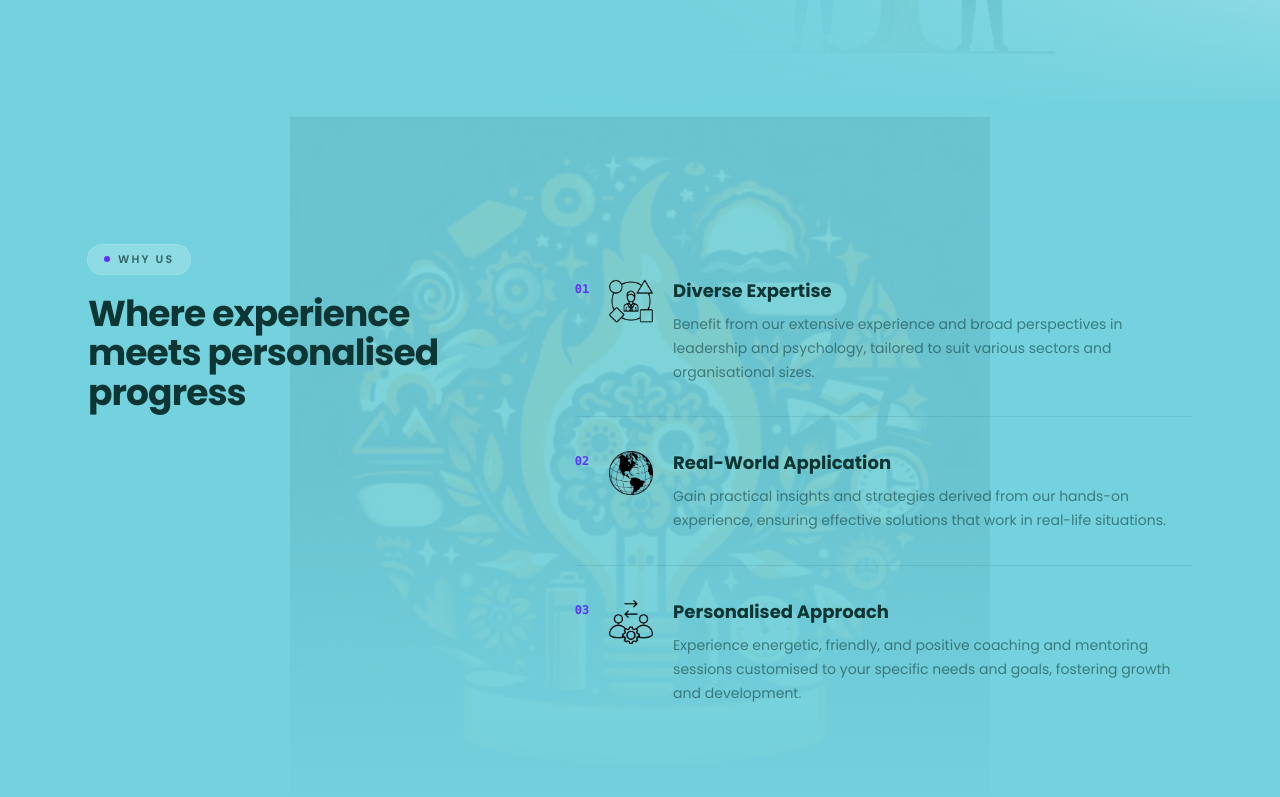
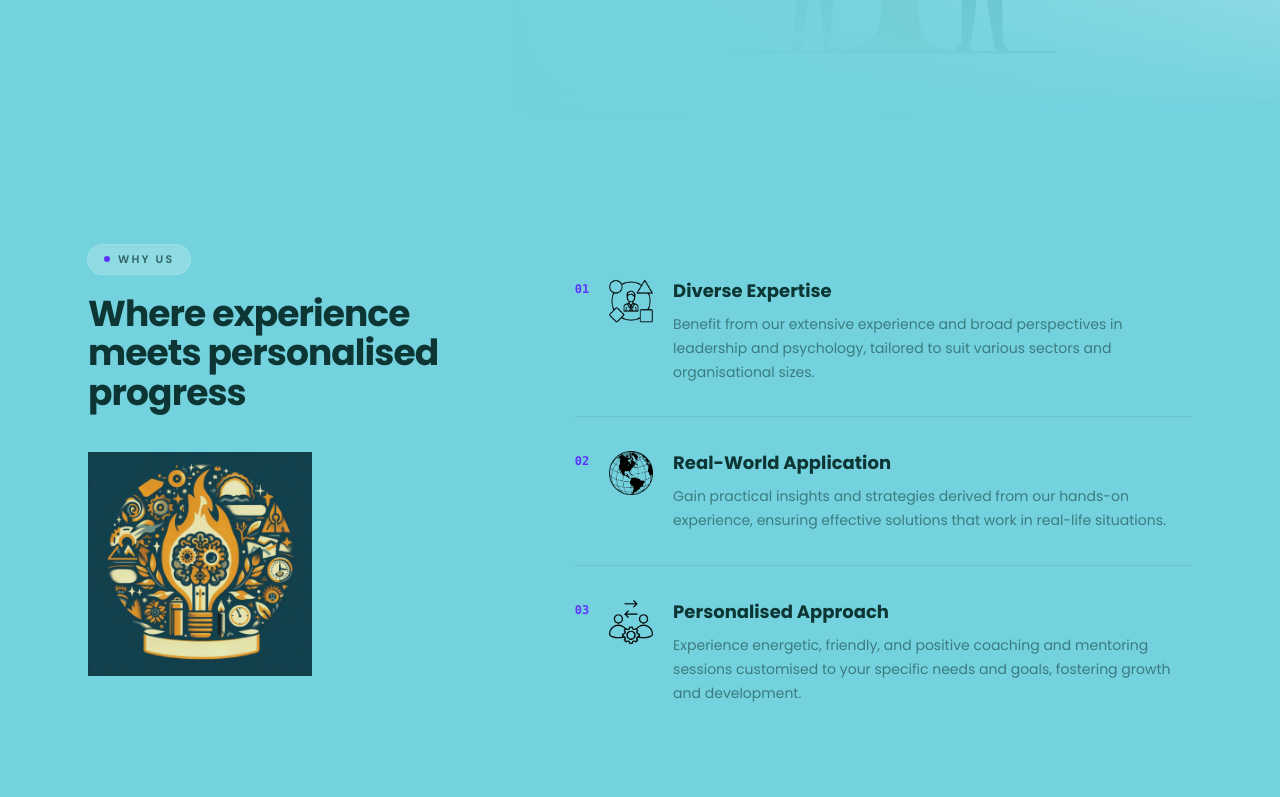
Before and after one commit to zaccope/ignite-potential, a Next.js app: page / in a window 1280 px wide. Shown: the part 683-1480 px from the top of the page. Built offline with nearby package versions, Linux system fonts and the light colour scheme.

Commit message:
Move flame illustration back to bottom-left under heading

```diff
--- a/src/app/page.tsx
+++ b/src/app/page.tsx
@@ -74,19 +74,8 @@ export default function Home() {
       </section>
 
       {/* ═══════════════ DIFFERENTIATORS ═══════════════ */}
-      <section className="relative overflow-hidden py-24 md:py-32">
-        {/* Flame illustration as background element behind heading */}
-        <div className="pointer-events-none absolute left-1/2 top-0 -translate-x-1/2 w-[500px] md:w-[700px] opacity-[0.08]">
-          {/* eslint-disable-next-line @next/next/no-img-element */}
-          <img
-            src="/images/circle-fire.png"
-            alt=""
-            className="w-full mix-blend-multiply"
-          />
-          <div className="absolute inset-0 bg-gradient-to-b from-transparent via-transparent to-teal" />
-        </div>
-
-        <div className="relative mx-auto max-w-6xl px-6">
+      <section className="py-24 md:py-32">
+        <div className="mx-auto max-w-6xl px-6">
           <div className="grid grid-cols-1 items-start gap-16 md:grid-cols-12">
             <div className="md:col-span-5">
               <Reveal>
@@ -99,6 +88,10 @@ export default function Home() {
                 <h2 className="mt-5 text-3xl font-bold leading-[1.1] tracking-tight text-teal-darkest md:text-4xl">
                   Where experience meets personalised progress
                 </h2>
+              </Reveal>
+              <Reveal delay={120} className="mt-10">
+                {/* eslint-disable-next-line @next/next/no-img-element */}
+                <img src="/images/circle-fire.png" alt="Innovation illustration" width={280} height={280} className="w-48 mix-blend-multiply opacity-85 md:w-56" />
               </Reveal>
             </div>
 
@@ -124,7 +117,7 @@ export default function Home() {
         </div>
       </section>
 
-      {/* ═══════════════ SERVICES ═══════════════ */}
+      {/* ═══════════════ SERVICES */}
       <section id="services" className="py-24 md:py-32">
         <div className="mx-auto max-w-6xl px-6">
           <Reveal>
```
